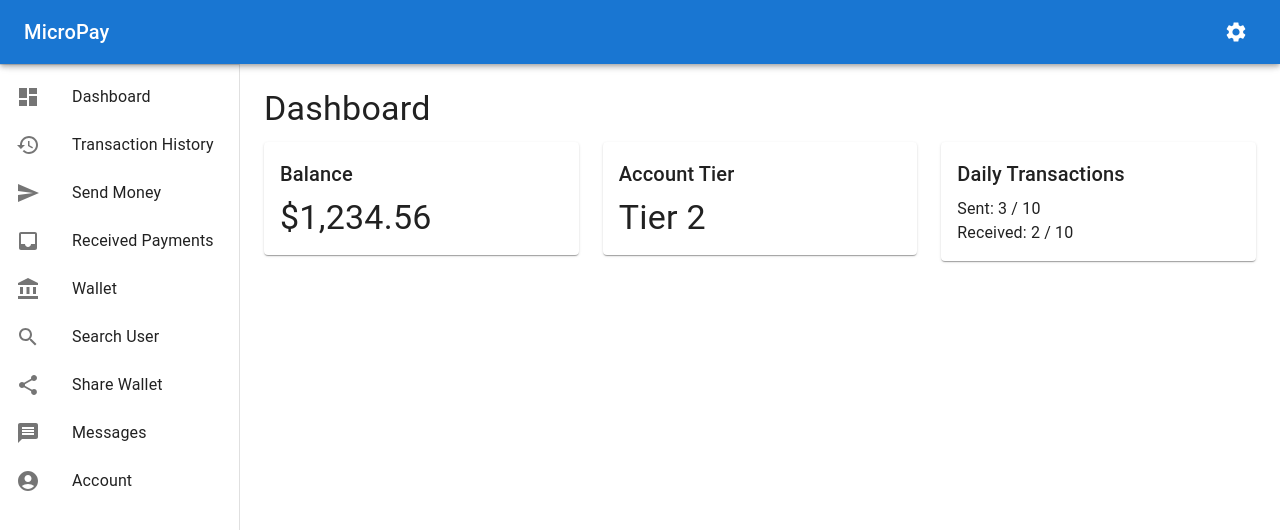
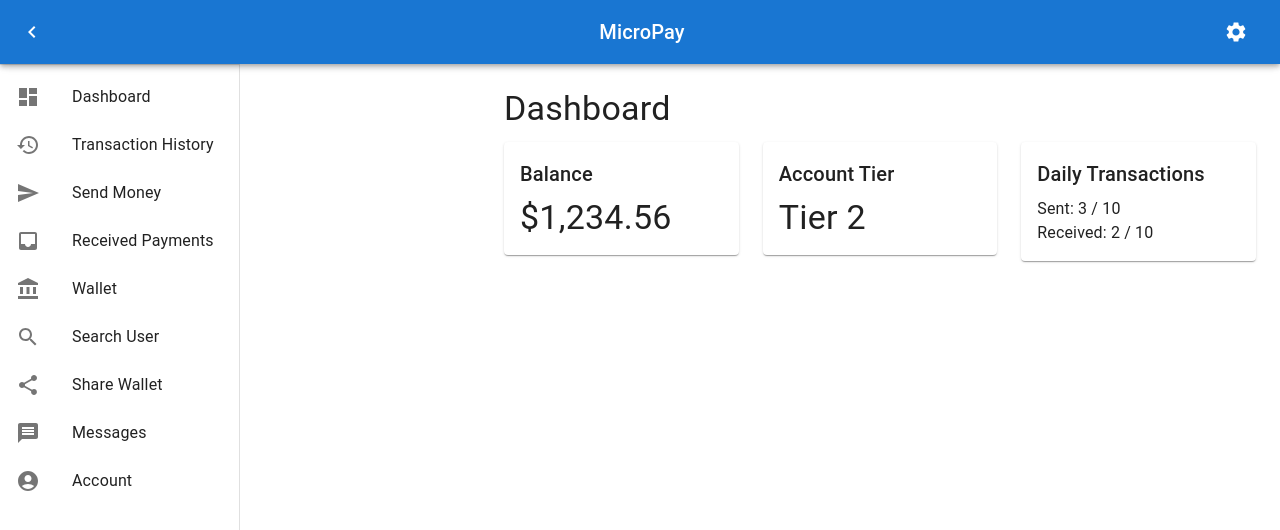
Before and after one commit to ikemnkur/MicroTraxApp, a React (Create React App) app: page / in a window 1280 px wide. Both pictures are taken after a click on the button 32 px from the left and 32 px from the top of the page. Shown: the top 530 px of the page. Built offline with nearby package versions, Linux system fonts and the light colour scheme.

Commit message:
fixed layout and menu

```diff
--- a/src/components/Account.js
+++ b/src/components/Account.js
@@ -85,6 +85,23 @@ const AccountPage = () => {
     { id: 6, name: 'Diamond', limit: 50000, fee: 50 },
     { id: 7, name: 'Ultimate', limit: 100000, fee: 75 },
   ];
+
+  const handleDeleteAccount = () => {
+    console.log('Deleting account...');
+    setOpenDeleteDialog(false);
+    setSnackbarMessage('Account deleted successfully.');
+    setOpenSnackbar(true);
+    // In a real app, you'd want to navigate to a logout page or home page after a short delay
+    setTimeout(() => navigate('/'), 3000);
+  };
+
+  const handleLogout = () => {
+    console.log('Logging out...');
+    setSnackbarMessage('Logged out successfully.');
+    setOpenSnackbar(true);
+    // In a real app, you'd want to clear user session/tokens here
+    setTimeout(() => navigate('/login'), 3000);
+  };
 
   return (
     <Box>
--- a/src/components/Layout.js
+++ b/src/components/Layout.js
@@ -40,13 +40,13 @@ const Main = styled('main', { shouldForwardProp: (prop) => prop !== 'open' })(
       easing: theme.transitions.easing.sharp,
       duration: theme.transitions.duration.leavingScreen,
     }),
-    marginLeft: `-${drawerWidth}px`,
+    marginLeft: 0,
     ...(open && {
       transition: theme.transitions.create('margin', {
         easing: theme.transitions.easing.easeOut,
         duration: theme.transitions.duration.enteringScreen,
       }),
-      marginLeft: 0,
+      marginLeft: `${drawerWidth}px`,
     }),
   }),
 );
@@ -82,14 +82,14 @@ const Layout = ({ children }) => {
         <Toolbar>
           <IconButton
             color="inherit"
-            aria-label="open drawer"
-            onClick={() => setOpen(true)}
+            aria-label="toggle drawer"
+            onClick={() => setOpen(!open)}
             edge="start"
-            sx={{ mr: 2, ...(open && { display: 'none' }) }}
+            sx={{ mr: 2 }}
           >
-            <MenuIcon />
+            {open ? <ChevronLeftIcon /> : <MenuIcon />}
           </IconButton>
-          <Typography variant="h6" noWrap component="div" sx={{ flexGrow: 1 }}>
+          <Typography variant="h6" noWrap component="div" sx={{ flexGrow: 1, textAlign: 'center' }}>
             MicroPay
           </Typography>
           <IconButton color="inherit" onClick={() => navigate('/settings')}>
@@ -110,11 +110,7 @@ const Layout = ({ children }) => {
         anchor="left"
         open={open}
       >
-        <DrawerHeader>
-          <IconButton onClick={() => setOpen(false)}>
-            <ChevronLeftIcon />
-          </IconButton>
-        </DrawerHeader>
+        <DrawerHeader />
         <Divider />
         <List>
           {menuItems.map((item) => (
```
